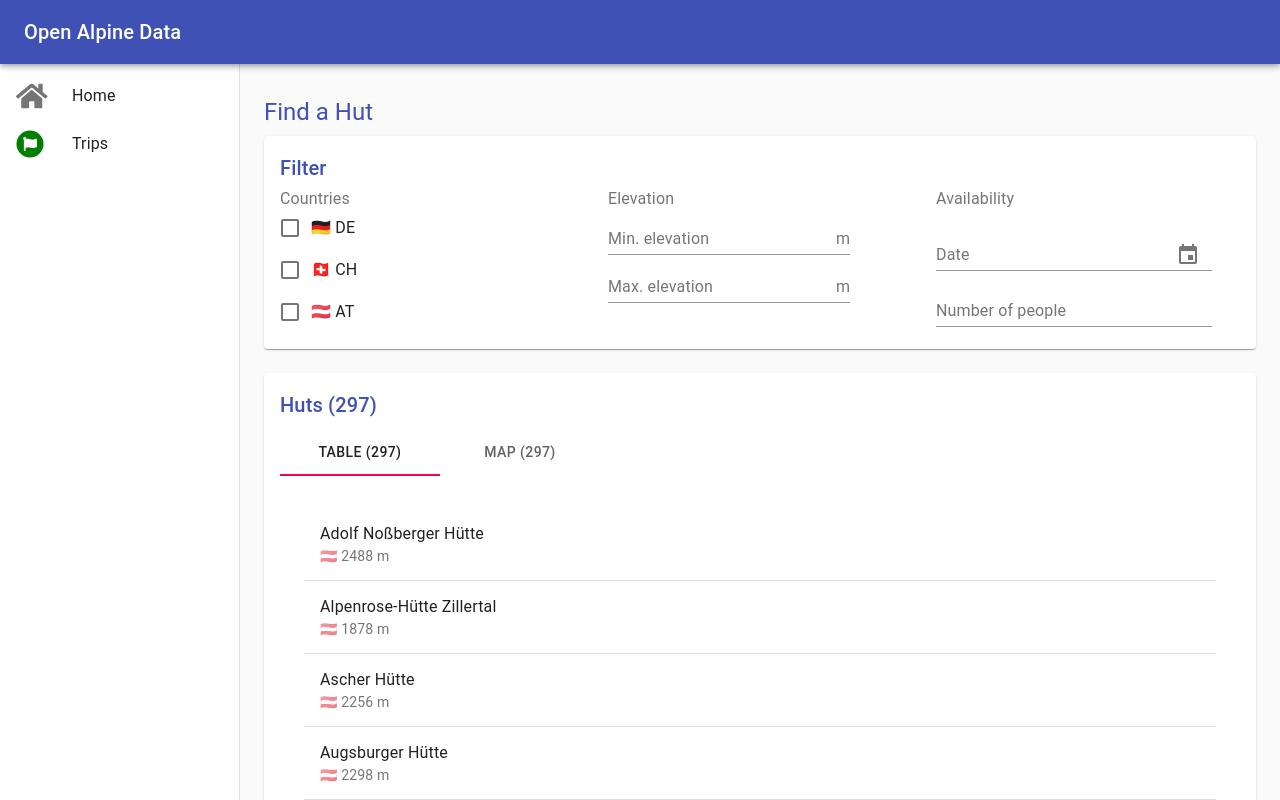
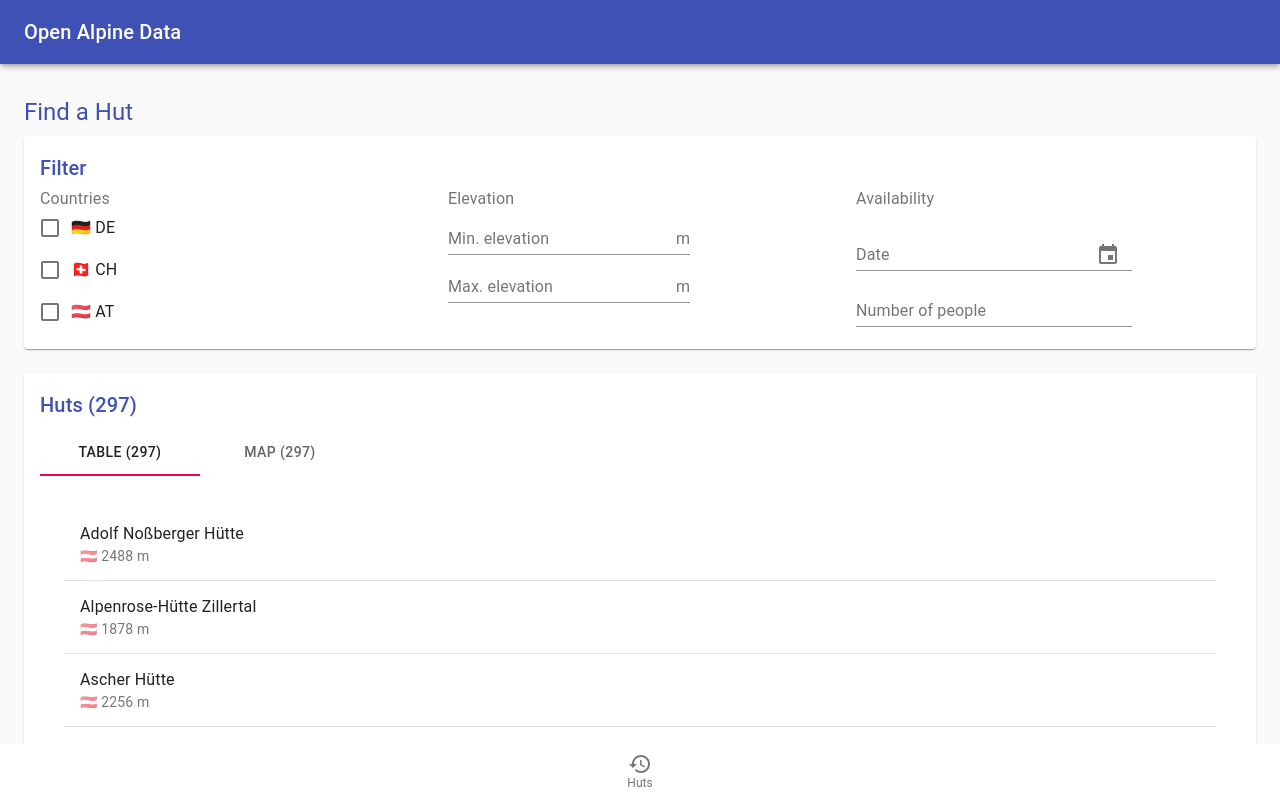
Before and after one commit to mlenkeit/oad, a React (Create React App) app: page / in a window 1280 px wide. Built offline with nearby package versions, Linux system fonts and the light colour scheme.

Commit message:
feat(ui): replace drawer with bottom navigation

```diff
--- a/src/webapp/App.tsx
+++ b/src/webapp/App.tsx
@@ -20,6 +20,7 @@ import Paper from '@material-ui/core/Paper';
 // import Link from '@material-ui/core/Link';
 // import Icon from '@material-ui/core/Icon';
 import MenuIcon from '@material-ui/icons/Menu';
+import RestoreIcon from '@material-ui/icons/Restore';
 // import ChevronLeftIcon from '@material-ui/icons/ChevronLeft';
 // import NotificationsIcon from '@material-ui/icons/Notifications';
 import ListItem from '@material-ui/core/ListItem';
@@ -35,6 +36,8 @@ import InputAdornment from '@material-ui/core/InputAdornment';
 import useMediaQuery from '@material-ui/core/useMediaQuery';
 import TabbedHutList from './components/TabbedHutList'
 import moment from 'moment'
+import BottomNavigation from '@material-ui/core/BottomNavigation';
+import BottomNavigationAction from '@material-ui/core/BottomNavigationAction';
 
 import MomentUtils from '@date-io/moment';
 import {
@@ -70,6 +73,8 @@ const drawerWidth = 240
 const useStyles = makeStyles((theme) => ({
   root: {
     display: 'flex',
+    flexDirection: 'column',
+    height: '100vh',
   },
   toolbar: {
     paddingRight: 24, // keep right padding when drawer closed
@@ -134,7 +139,7 @@ const useStyles = makeStyles((theme) => ({
   appBarSpacer: theme.mixins.toolbar,
   content: {
     flexGrow: 1,
-    height: '100vh',
+    // height: '100vh',
     overflow: 'auto',
   },
   container: {
@@ -150,6 +155,9 @@ const useStyles = makeStyles((theme) => ({
   fixedHeight: {
     height: 340,
   },
+  footer: {
+    marginTop: 'auto',
+  }
 }))
 
 function App() {
@@ -308,47 +316,6 @@ function App() {
           </IconButton> */}
         </Toolbar>
       </AppBar>
-      <Drawer
-        variant="permanent"
-        classes={{
-          paper: clsx(classes.drawerPaper, !open && classes.drawerPaperClose),
-        }}
-        open={open}
-      >
-        <div className={classes.appBarSpacer} />
-        <List>
-        <div>
-          <ListItem button>
-            <ListItemIcon>
-              {/* <FontAwesomeIcon icon={coffeeIconDefinition} /> */}
-              {/* <NotificationsIcon /> */}
-              <FontAwesomeIcon icon="home"size="2x" />
-              {/* <span className="fa-layers fa-fw">
-                <FontAwesomeIcon icon="circle" color="green" size="2x" />
-                <FontAwesomeIcon icon="home" inverse transform="shrink-8" size="2x" />
-              </span> */}
-            </ListItemIcon>
-            <ListItemText>Home</ListItemText>
-          </ListItem>
-          <ListItem button>
-            <ListItemIcon>
-              {/* <FontAwesomeIcon icon={["fas", "coffee"]} /> */}
-              {/* <span className="fa-layers fa-fw">
-                <FontAwesomeIcon icon="square" color="green" />
-                <FontAwesomeIcon icon="check" inverse transform="shrink-6" />
-              </span> */}
-              <span className="fa-layers fa-fw">
-                <FontAwesomeIcon icon="circle" color="green" size="2x" />
-                <FontAwesomeIcon icon="flag" inverse transform="shrink-8" size="2x" />
-              </span>
-              {/* <NotificationsIcon /> */}
-              {/* <Icon className="fa fa-shoe-prints" /> */}
-            </ListItemIcon>
-            <ListItemText>Trips</ListItemText>
-          </ListItem>
-        </div>
-        </List>
-      </Drawer>
       <main className={classes.content}>
         <div className={classes.appBarSpacer} />
         <Container maxWidth="xl" className={classes.container}>
@@ -440,6 +407,13 @@ function App() {
           </Box>
         </Container>
       </main>
+      <footer className={classes.footer}>
+        <BottomNavigation
+          showLabels
+        >
+          <BottomNavigationAction label="Huts"  icon={<RestoreIcon />} />
+        </BottomNavigation>
+      </footer>
     </div>
   )
 }
```
